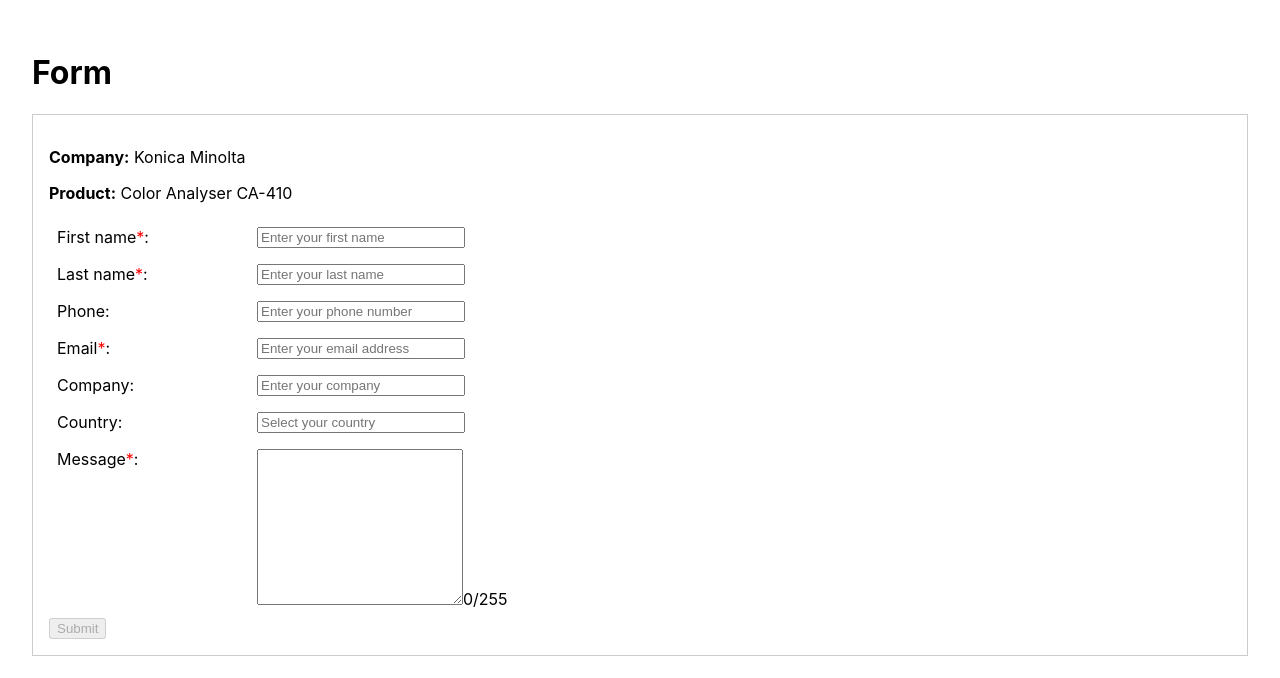
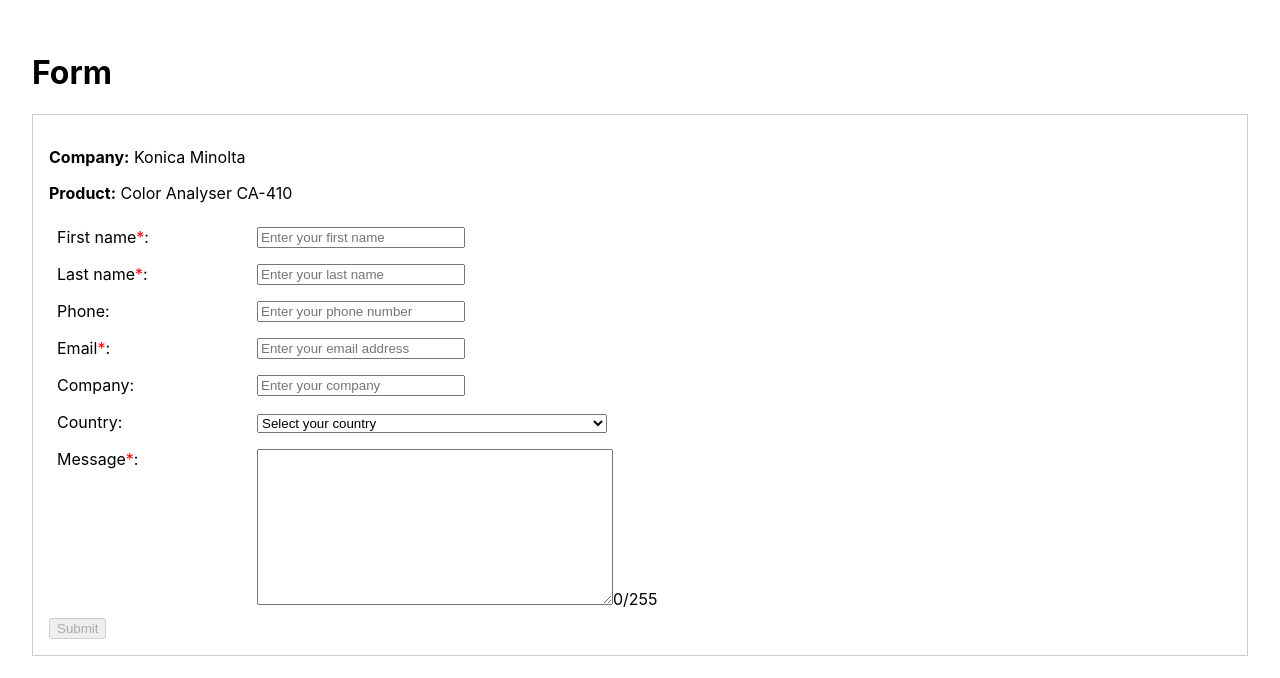
Before and after one commit to TurboTractopelle/photonform, a React app: page / in a window 1280 px wide. Shown: the top 678 px of the page. Built offline with nearby package versions, Linux system fonts and the light colour scheme.

Commit message:
feat: Add SelectCountry component

```diff
--- a/package.json
+++ b/package.json
@@ -16,6 +16,7 @@
     "babel-preset-react-app": "^9.0.0",
     "camelcase": "^5.2.0",
     "case-sensitive-paths-webpack-plugin": "2.2.0",
+    "countries-list": "^2.4.2",
     "css-loader": "2.1.1",
     "dotenv": "6.2.0",
     "dotenv-expand": "4.2.0",
--- a/src/App.css
+++ b/src/App.css
@@ -18,8 +18,11 @@
 	min-width: 200px;
 }
 form .item textarea {
-	min-width: 200px;
+	min-width: 350px;
 	min-height: 150px;
+}
+form .item select {
+	min-width: 350px;
 }
 
 .required {
--- a/src/components/Input.js
+++ b/src/components/Input.js
@@ -1,4 +1,5 @@
 import React from "react";
+import SelectCountry from "./SelectCountry";
 
 const Input = props => {
 	const required = props.data.validation.required && <span className="required">*</span>;
@@ -18,6 +19,8 @@
 				</span>
 			</div>
 		);
+	} else if (props.data.type === "select" && props.data.title === "Country") {
+		input = <SelectCountry tops={props.data.special.tops} placeholder={props.data.placeholder} />;
 	} else {
 		input = (
 			<input
--- /dev/null
+++ b/src/components/SelectCountry.js
@@ -0,0 +1,35 @@
+import React from "react";
+import { countries as countriesList } from "countries-list";
+
+/**
+ *
+ *
+ * @param {Object} props
+ * @param {Array} [props.tops] - Countries to be listed on top
+ * @param {Array} [props.placeholder] - Placeholder message
+ * @returns
+ */
+const SelectCountry = props => {
+	const { placeholder = "Select" } = props;
+	const { tops = [] } = props;
+	const top = [placeholder, ...tops];
+	const countries = top.concat(
+		Object.entries(countriesList)
+			.reduce((a, k) => {
+				return (a = top.includes(k[1].name) ? a : [...a, k[1].name]);
+			}, [])
+			.sort((a, b) => a.localeCompare(b))
+	);
+
+	return (
+		<div>
+			<select datatest="select">
+				{countries.map(c => (
+					<option key={c}>{c}</option>
+				))}
+			</select>
+		</div>
+	);
+};
+
+export default SelectCountry;
--- a/src/containers/Form.js
+++ b/src/containers/Form.js
@@ -58,7 +58,7 @@
 			company: {
 				name: "company",
 				title: "Company",
-        type: "company",
+				type: "text",
 				value: "",
 				placeholder: "Enter your company",
 				validation: {
@@ -70,13 +70,16 @@
 			country: {
 				name: "country",
 				title: "Country",
-        type: "country",
+				type: "select",
 				value: "",
 				placeholder: "Select your country",
 				validation: {
 					required: false,
 					valid: true,
 					touched: false
+				},
+				special: {
+					tops: ["France"]
 				}
 			},
 			message: {
@@ -130,10 +133,7 @@
 	onChangeHandler = name => e => {
 		const newValue = e.target.value;
 		const inputValidationStatus = this.inputValidation(name, newValue);
-    const checkFormValidation = this.checkFormValidation(
-      name,
-      inputValidationStatus
-    );
+		const checkFormValidation = this.checkFormValidation(name, inputValidationStatus);
 
 		this.setState(prevState => {
 			let nameValidation;
@@ -178,10 +178,7 @@
 		let bodyFormData = new FormData();
 		let keys = Object.keys(this.state.form);
 		for (let i = 0; i < keys.length; i++) {
-      bodyFormData.set(
-        this.state.form[keys[i]].name,
-        this.state.form[keys[i]].value
-      );
+			bodyFormData.set(this.state.form[keys[i]].name, this.state.form[keys[i]].value);
 			bodyFormData.set("p_company", this.props.company);
 			bodyFormData.set("p_name", this.props.product);
 		}
@@ -196,9 +193,7 @@
 				"http://photon-ext.edpsciences.org/index.php?option=com_contactrequest&task=gg",
 				bodyFormData
 			)
-      .then(res =>
-        this.setState(prevState => ({ ...prevState, formSubmission: true }))
-      )
+			.then(res => this.setState(prevState => ({ ...prevState, formSubmission: true })))
 			.catch(err => console.log(err));
 	};
 
@@ -219,10 +214,7 @@
 						<b>Product:</b> {this.props.product}
 					</p>
 					{inputs}
-          <Submitbtn
-            validForm={validForm}
-            onSubmitHandler={this.onSubmitHandler}
-          />
+					<Submitbtn validForm={validForm} onSubmitHandler={this.onSubmitHandler} />
 				</form>
 			</div>
 		);
```
Also changed, not shown: 2 other files (tests, documents, lock files or other folders). Lines whose indentation alone changed are shown as unchanged.
